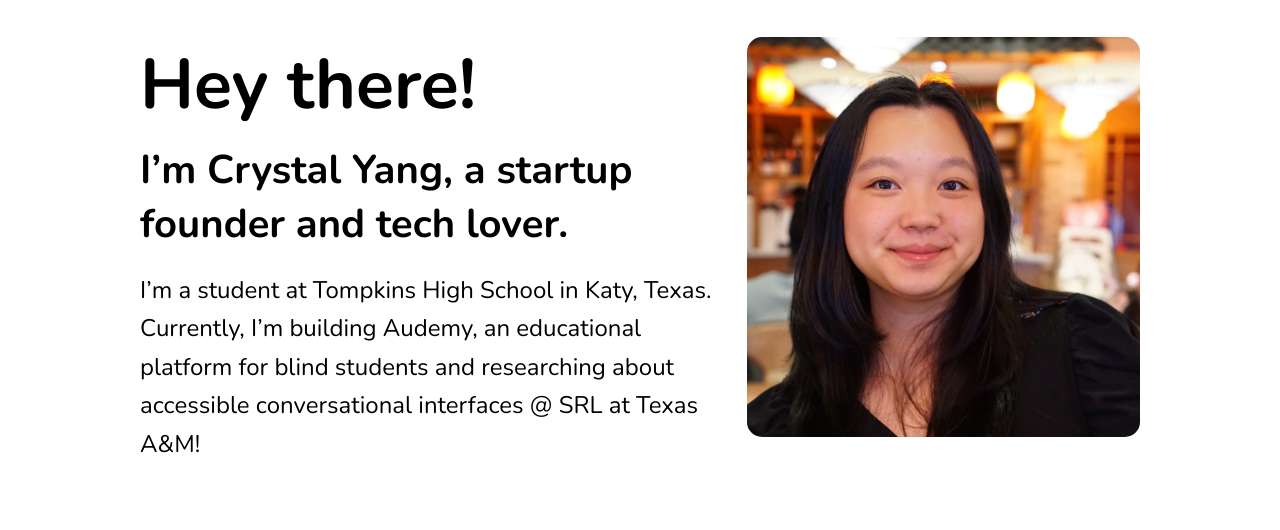
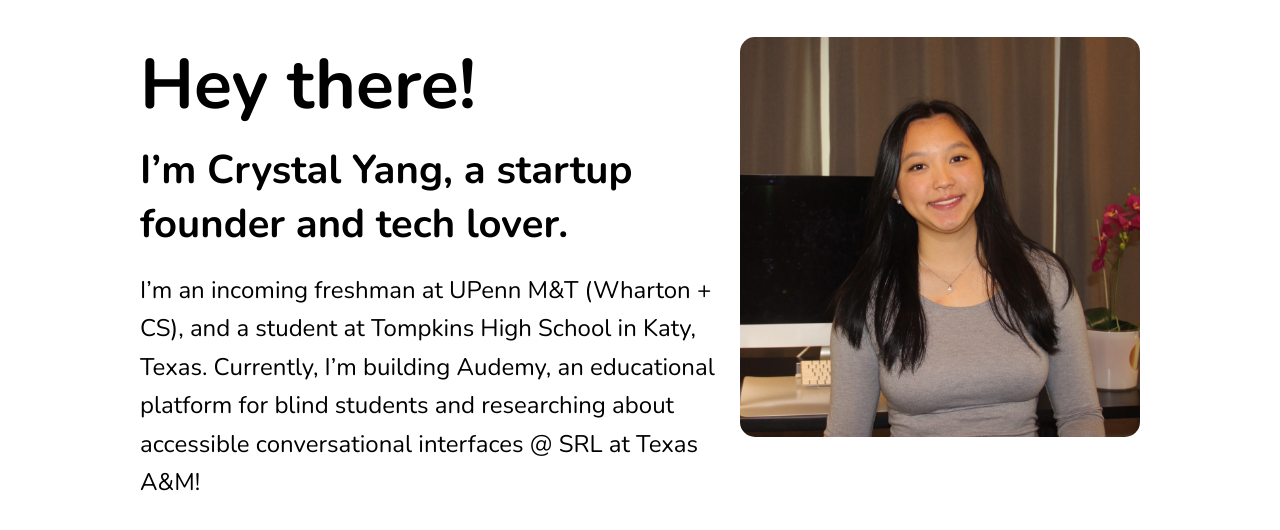
Before and after one commit to Crustaly/crystalyangsite, a plain HTML site: page index.html in a window 1280 px wide. Shown: the part 112-642 px from the top of the page. Drawn offline with nearby package versions, Linux system fonts and the light colour scheme.

Commit message:
changed pfp and added m&t :D

```diff
--- a/index.html
+++ b/index.html
@@ -28,10 +28,10 @@
       <h1>Hey there!</h1>
       <p class="subheading">I’m Crystal Yang, a startup founder and tech lover.</p>
       <p class="description">
-        I’m a student at Tompkins High School in Katy, Texas. Currently, I’m building Audemy, an educational platform for blind students and researching about accessible conversational interfaces @ SRL at Texas A&M!
+        I’m an incoming freshman at UPenn M&T (Wharton + CS), and a student at Tompkins High School in Katy, Texas. Currently, I’m building Audemy, an educational platform for blind students and researching about accessible conversational interfaces @ SRL at Texas A&M!
       </p>
     </div>
-    <img src="images/crystal_yang.jpg" alt="Crystal Yang" class="profile-photo">
+    <img src="images/crystal yang .jpeg" alt="Crystal Yang" class="profile-photo">
   </div>
 
 </body>
```
Also changed, not shown: images/IMG_3645.jpeg (added), images/crystal yang .jpeg (added), images/crystal yang.jpeg (added).
